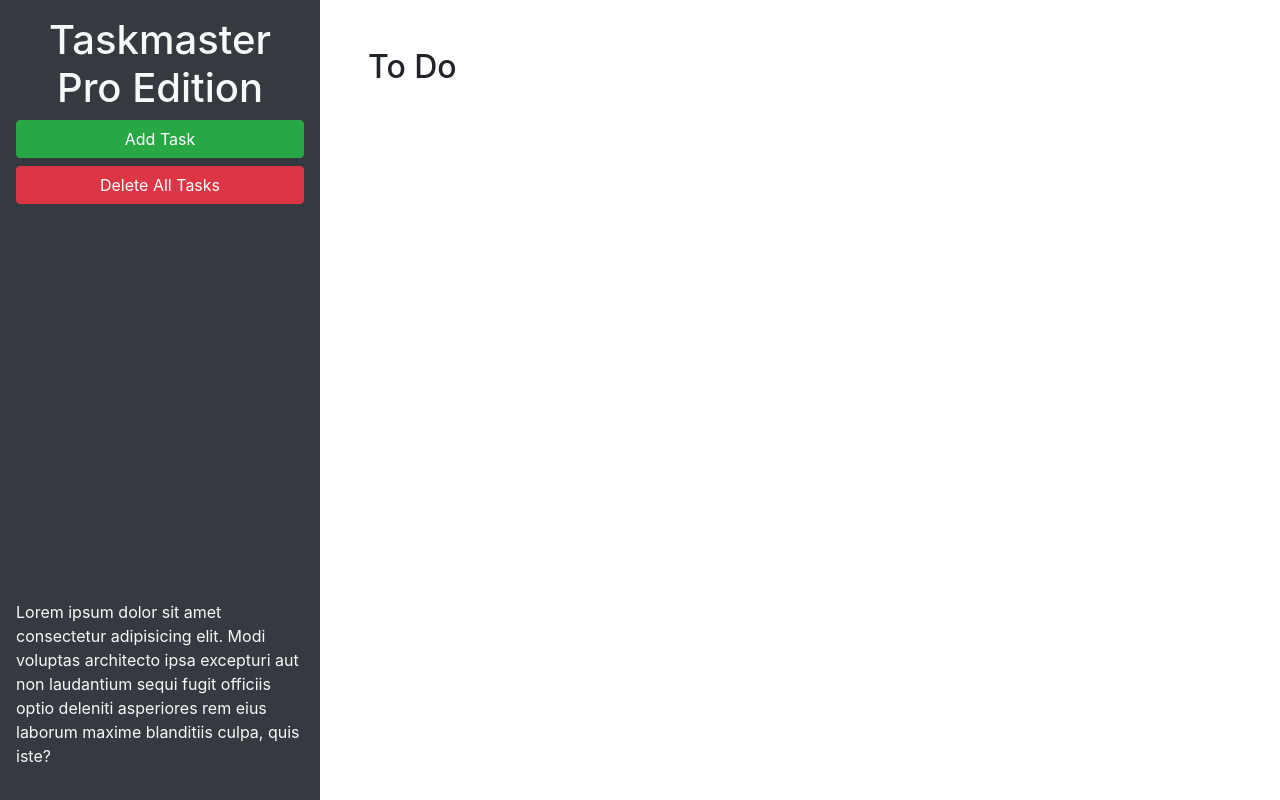
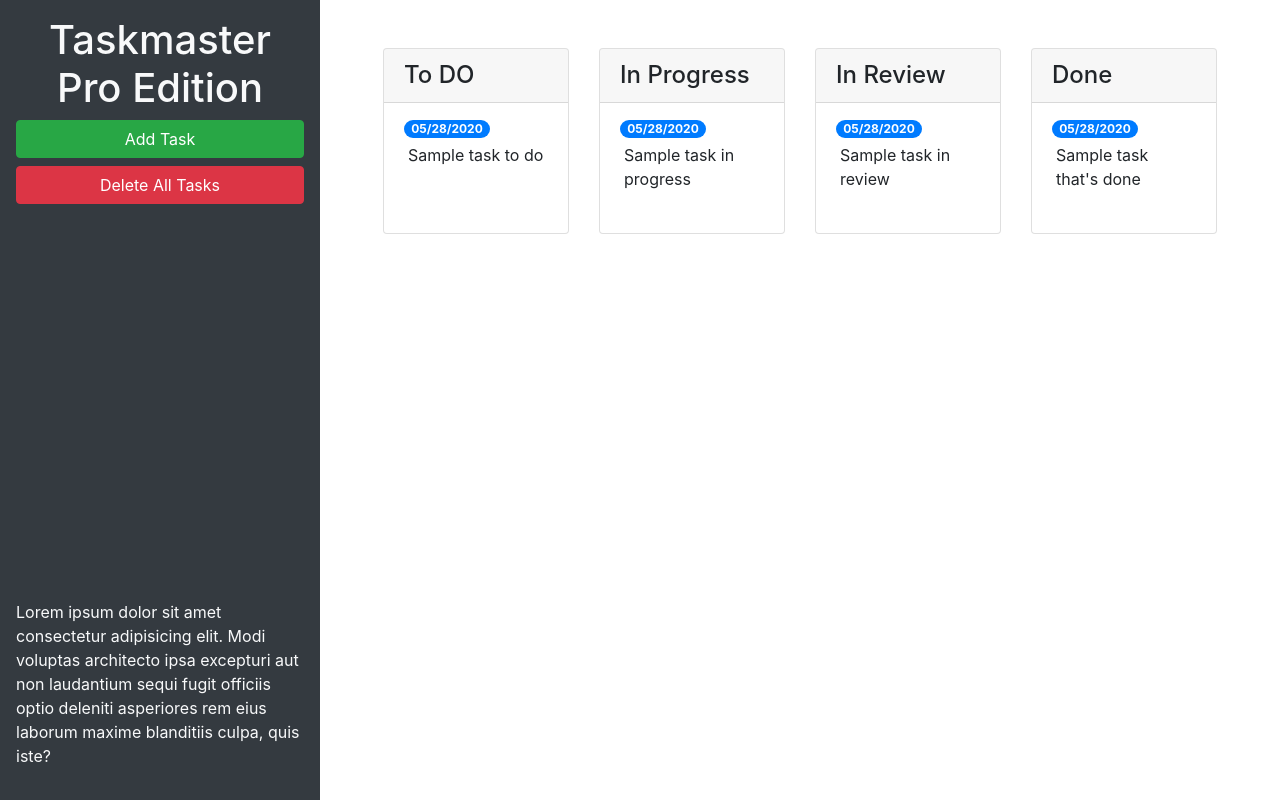
Before and after one commit to dolfo24/taskmaster-pro, a plain HTML site: page taskmaster-starter/index.html in a window 1280 px wide. Drawn offline with nearby package versions, Linux system fonts and the light colour scheme.

Commit message:
added bootstrap components

```diff
--- a/taskmaster-starter/index.html
+++ b/taskmaster-starter/index.html
@@ -24,9 +24,71 @@
       </p>
     </header>
     <main class="col-12 col-lg-9">
-      <div class="m-5">
-        <h2>To Do</h2>
-        <ul id="list-toDo" class="list-group"> </ul>
+      <div class="m-5 row justify-content-around">
+
+        <!-- todo start -->
+        <div class="col-12 col-md-6 col-xl-3 mb-3">
+          <div class="card">
+            <h4 class="card-header">
+              To DO
+            </h4>
+            <ul id="list-toDo" class="list-group list-group-flush">
+              <li class="list-group-item">
+                <span class="badge badge-primary badge-pill">05/28/2020</span>
+                <P class="m-1">Sample task to do</P>
+              </li>
+            </ul>
+          </div>
+        </div>
+        <!-- todo end -->
+
+        <!-- in progress start -->
+        <div class="col-12 col-md-6 col-xl-3 mb-3">
+          <div class="card">
+            <h4 class="card-header">
+              In Progress
+            </h4>
+            <ul id="list-inProgress" class="list-group list-group-flush">
+              <li class="list-group-item">
+                <span class="badge badge-primary badge-pill">05/28/2020</span>
+                <P class="m-1">Sample task in progress</P>
+              </li>
+            </ul>
+          </div>
+        </div>
+        <!-- in progress end -->
+
+        <!-- in review start -->
+        <div class="col-12 col-md-6 col-xl-3 mb-3">
+          <div class="card">
+            <h4 class="card-header">
+              In Review
+            </h4>
+            <ul id="list-inReview" class="list-group list-group-flush">
+              <li class="list-group-item">
+                <span class="badge badge-primary badge-pill">05/28/2020</span>
+                <p class="m-1">Sample task in review</p>
+              </li>
+            </ul>
+          </div>
+        </div>
+        <!-- in review end -->
+
+        <!-- done start -->
+        <div class="col col-md-6 col-xl-3 mb-3">
+          <div class="card">
+            <h4 class="card-header">
+              Done
+            </h4>
+            <ul id="list-done" class="list-group list-group-flush">
+              <li class="list-group-item">
+                <span class="badge badge-primary badge-pill">05/28/2020</span>
+                <p class="m-1">Sample task that's done</p>
+              </li>
+            </ul>
+          </div>
+        </div>
+        <!-- done end -->
       </div>
     </main>
   </div>
@@ -46,11 +108,11 @@
           <form>
             <div class="form-group">
               <label for="modalTaskDescription">Task description</label>
-              <textarea id="modalTaskDescription" rows="3"></textarea>
+              <textarea id="modalTaskDescription" rows="3" class="form-control"></textarea>
             </div>
             <div class="form-group">
               <label for="modalDueDate">Due date</label>
-              <input type="text" id="modalDueDate" placeholder="mm/dd/yyyy" autocomplete="off" />
+              <input type="text" class="form-control" id="modalDueDate" placeholder="mm/dd/yyyy" autocomplete="off" />
             </div>
           </form>
         </div>
```
